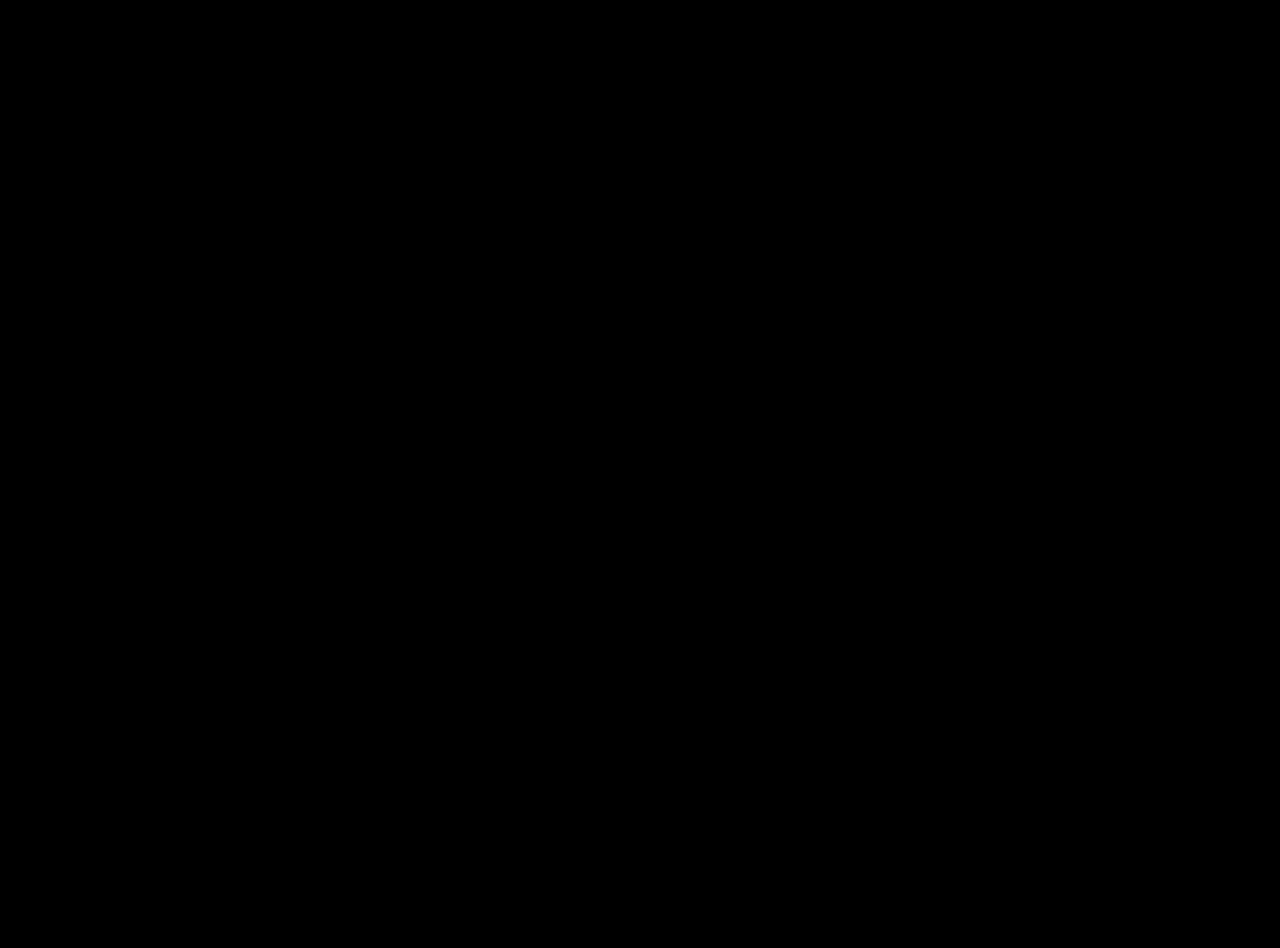
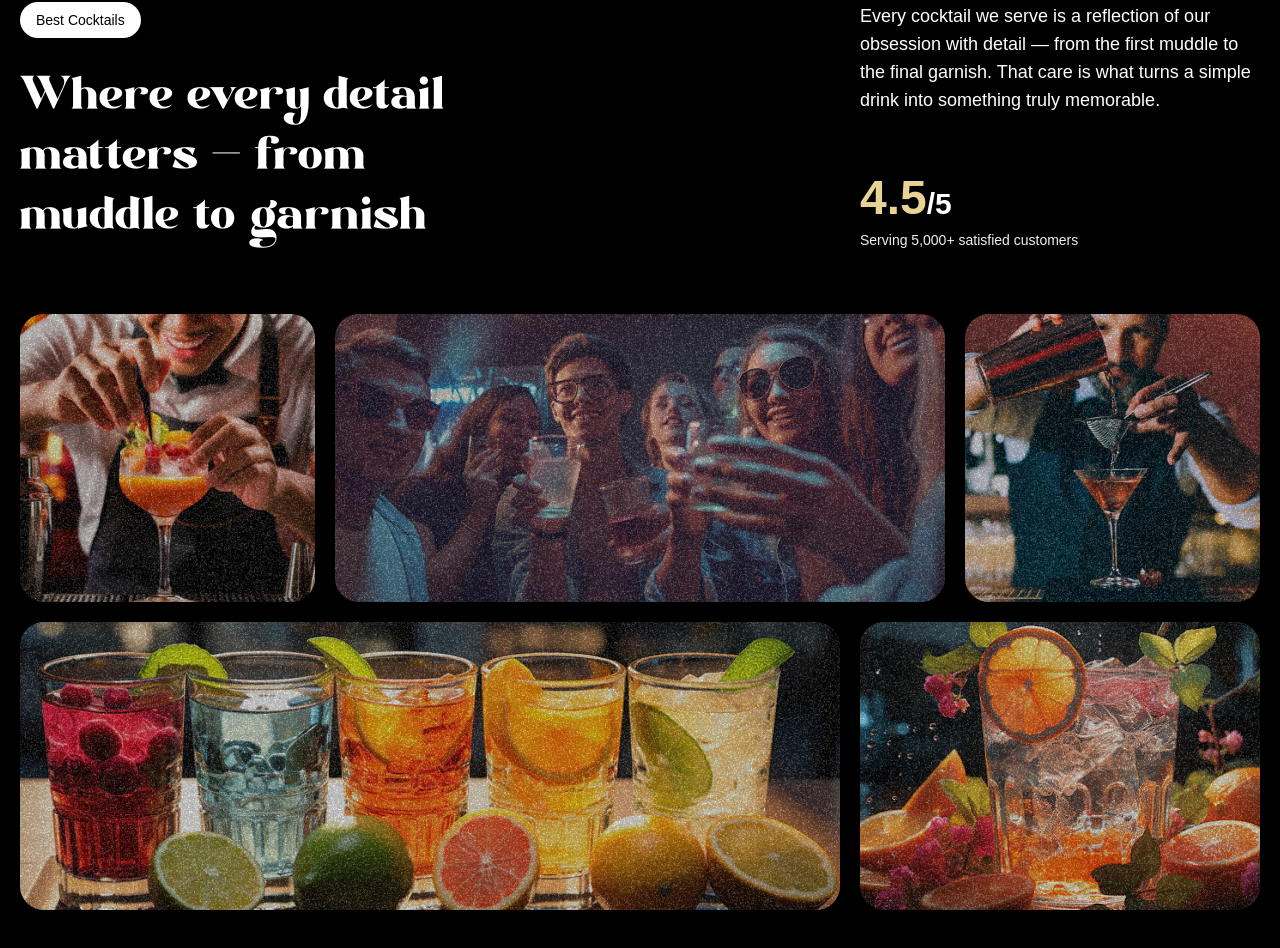
Before and after one commit to yashita13/cocktail-gsap, a React (Vite) app: page / in a window 1280 px wide. Shown: the part 1710-2658 px from the top of the page. Before the commit the page ends 1600 px from the top, so only its background shows below. Built offline with nearby package versions, Linux system fonts and the light colour scheme; a web font is replaced by a local one.

Commit message:
implemented the about section

```diff
--- a/src/App.jsx
+++ b/src/App.jsx
@@ -4,6 +4,7 @@
 import Nav from "./components/Nav.jsx";
 import Hero from "./components/Hero.jsx";
 import Cocktails from "./components/Cocktails.jsx";
+import About from "./components/About.jsx";
 
 gsap.registerPlugin(ScrollTrigger, SplitText);
 
@@ -14,6 +15,7 @@
             <Hero />
             {/*<div className="h-dvh bg-black" />*/}
             <Cocktails />
+            <About />
         </main>
     );
 };
--- /dev/null
+++ b/src/components/About.jsx
@@ -0,0 +1,99 @@
+import gsap from "gsap";
+import {useGSAP} from "@gsap/react";
+import {SplitText} from "gsap/all";
+
+const About = () => {
+    useGSAP(()=>{
+        const titleSplit=SplitText.create('#about h2',{
+            type:'words'
+        })
+
+        const scrollTimeline=gsap.timeline({
+            scrollTrigger:{
+                trigger:'#about',
+                start:'top center',
+            }
+        })
+
+        scrollTimeline
+            .from(titleSplit.words,{
+                opacity:0,
+                yPercent:100,
+                duration:1,
+                ease:'expo.out',
+                stagger:0.02
+            })
+            .from('.top-grid div, .bottom-grid div',{
+                opacity:0,
+                // yPercent:100,
+                duration:1,
+                ease:'power1.inOut',
+                stagger:0.04
+            }, '-=0.5')     //overlapping animations => smoother and faster
+    })
+
+    return (
+        <div id="about">
+            <div className="mb-16 md:px-0 px-5">
+                <div className="content">
+                    <div className="md:col-span-8">
+                        <p className="badge">Best Cocktails</p>
+                        <h2>
+                            Where every detail matters <span className="text-white">— </span>
+                             from muddle to garnish
+                        </h2>
+                    </div>
+
+                    <div className="sub-content">
+                        <p>
+                            Every cocktail we serve is a reflection of our obsession with detail — from the first muddle to the final garnish. That care is what turns a simple drink into something truly memorable.
+                        </p>
+
+                        <div>
+                            <p className="md:text-3xl text-xl font-bold">
+                                <span>4.5</span>/5
+                            </p>
+                            <p className="text-sm text-white-100">
+                                Serving 5,000+ satisfied customers
+                            </p>
+                        </div>
+                    </div>
+                </div>
+            </div>
+
+            <div className="top-grid">
+                {/*total width = 12 = 3 + 6 + 3*/}
+                <div className="md:col-span-3">
+                     <div className="noisy" />
+                     <img src="/images/abt1.png" alt="grid-img-1" />
+                 </div>
+
+                <div className="md:col-span-6">
+                    <div className="noisy" />
+                    <img src="/images/abt2.png" alt="grid-img-2" />
+                </div>
+
+                <div className="md:col-span-3">
+                    <div className="noisy" />
+                    <img src="/images/abt5.png" alt="grid-img-5" />
+                </div>
+            </div>
+
+
+            <div className="bottom-grid">
+                {/*total width = 12 = 8 + 4*/}
+                <div className="md:col-span-8">
+                    <div className="noisy" />
+                    <img src="/images/abt3.png" alt="grid-img-3" />
+                </div>
+
+                <div className="md:col-span-4">
+                    <div className="noisy" />
+                    <img src="/images/abt4.png" alt="grid-img-4" />
+                </div>
+            </div>
+        </div>
+    )
+}
+
+export default About;
```
